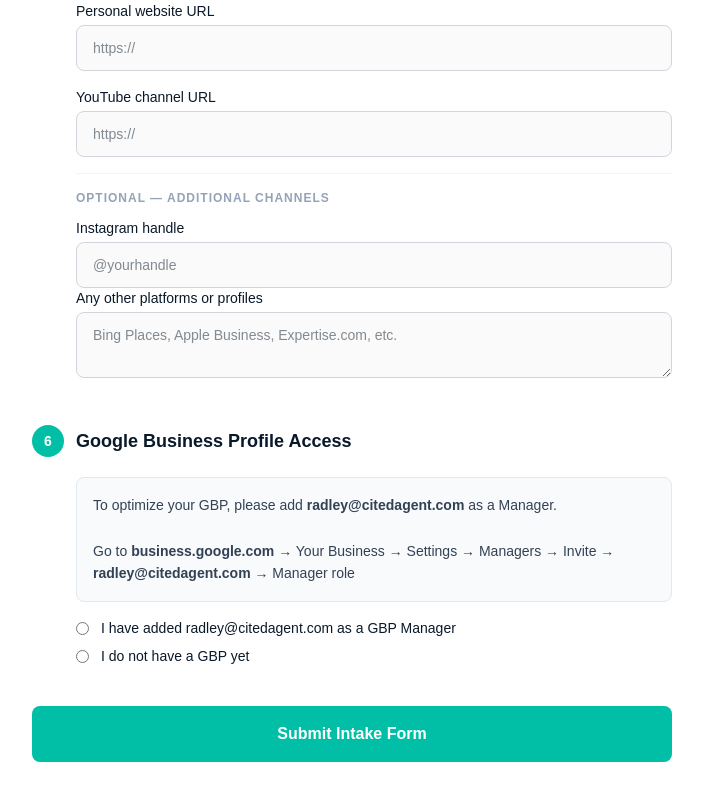
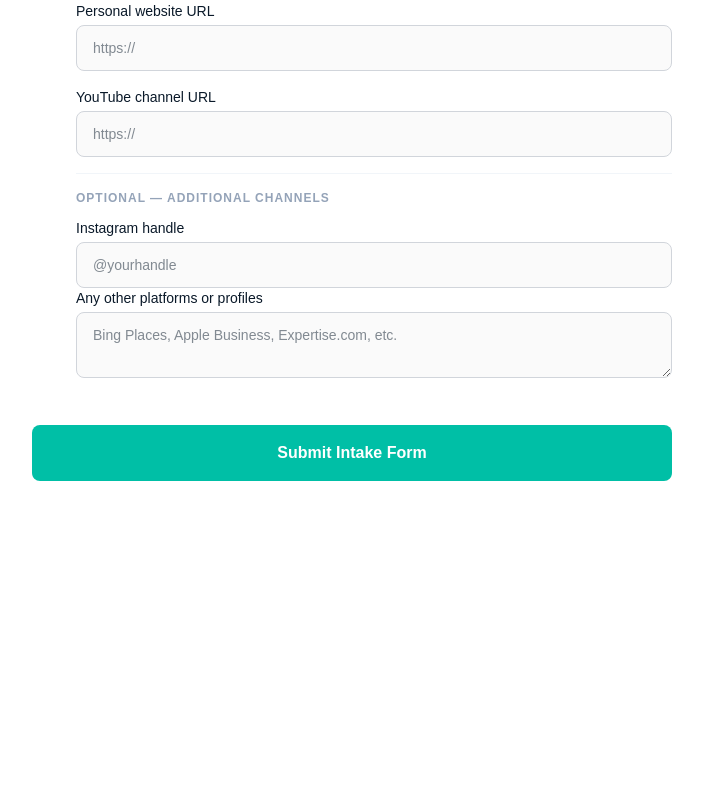
Before and after one commit to radleyraven/cited-dashboard, a Next.js app: page /intake in a window 1280 px wide. Shown: the part 2573-3373 px from the top of the page, without its empty margins (288-991 px from the left). After the commit the page ends 3094 px from the top, so only its background shows below. Built offline with nearby package versions, Linux system fonts and the light colour scheme.

Commit message:
Remove GBP access section from intake form — request separately after Day 1 affirm, not at signup

```diff
--- a/src/app/intake/page.tsx
+++ b/src/app/intake/page.tsx
@@ -401,47 +401,7 @@ function IntakeForm() {
             </div>
           </Section>
 
-          {/* Section 6 */}
-          <Section number={6} title="Google Business Profile Access">
-            <div
-              className="rounded-lg p-4 mb-4 text-sm leading-relaxed"
-              style={{ background: "#F8FAFC", border: "1px solid #E2E8F0", color: "#334155" }}
-            >
-              To optimize your GBP, please add{" "}
-              <strong>radley@citedagent.com</strong> as a Manager.
-              <br /><br />
-              Go to{" "}
-              <strong>business.google.com</strong> &rarr; Your Business &rarr;
-              Settings &rarr; Managers &rarr; Invite &rarr;{" "}
-              <strong>radley@citedagent.com</strong> &rarr; Manager role
-            </div>
-            <div className="space-y-2">
-              <label className="flex items-center gap-3 cursor-pointer">
-                <input
-                  type="radio"
-                  name="gbpStatus"
-                  checked={form.gbpStatus === "added"}
-                  onChange={() => set("gbpStatus", "added")}
-                  style={{ accentColor: "#00BFA6" }}
-                />
-                <span className="text-sm" style={{ color: "#0A1929" }}>
-                  I have added radley@citedagent.com as a GBP Manager
-                </span>
-              </label>
-              <label className="flex items-center gap-3 cursor-pointer">
-                <input
-                  type="radio"
-                  name="gbpStatus"
-                  checked={form.gbpStatus === "no-gbp"}
-                  onChange={() => set("gbpStatus", "no-gbp")}
-                  style={{ accentColor: "#00BFA6" }}
-                />
-                <span className="text-sm" style={{ color: "#0A1929" }}>
-                  I do not have a GBP yet
-                </span>
-              </label>
-            </div>
-          </Section>
+          {/* GBP Access — removed from intake. Requested separately after Day 1 affirm text. */}
 
           {/* Submit */}
           <button
```
